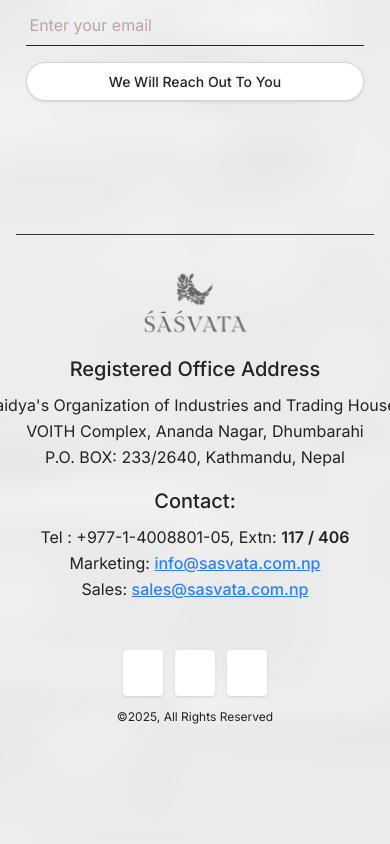
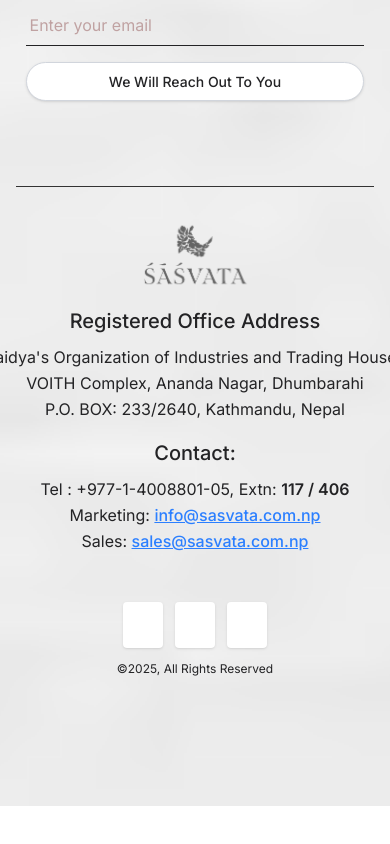
Before and after one commit to manish-shre/SASVATA, a React (Vite) app in the folder client/: page / in a window 390 px wide. Shown: the part 7139-7983 px from the top of the page. After the commit the page ends 7945 px from the top, so only its background shows below. Built offline with nearby package versions, Linux system fonts and the light colour scheme; some icons are missing; a web font is replaced by a local one.

Commit message:
footer spacing changes

```diff
--- a/client/src/components/Footer.tsx
+++ b/client/src/components/Footer.tsx
@@ -11,7 +11,7 @@
   const socialRef = useScrollAnimation<HTMLDivElement>('fade-in-up', 0.3);
 
   return (
-    <footer className="relative md:pb-4 px-2 xs:px-4 sm:px-6 md:px-16 lg:px-24 text-black overflow-hidden font-inter w-full max-w-full mt-12 md:mt-25 lg:mt-25">
+    <footer className="relative md:pb-4 px-2 xs:px-4 sm:px-6 md:px-16 lg:px-24 text-black overflow-hidden font-inter w-full max-w-full mt-0 md:mt-20 lg:mt-25">
       {/* Top border line */}
       <div className="absolute h-[1px] bg-[#333333] w-[92%] mx-auto left-0 right-0" />
       {/* Footer background image: centered on mobile/tablet, right on desktop */}
```
